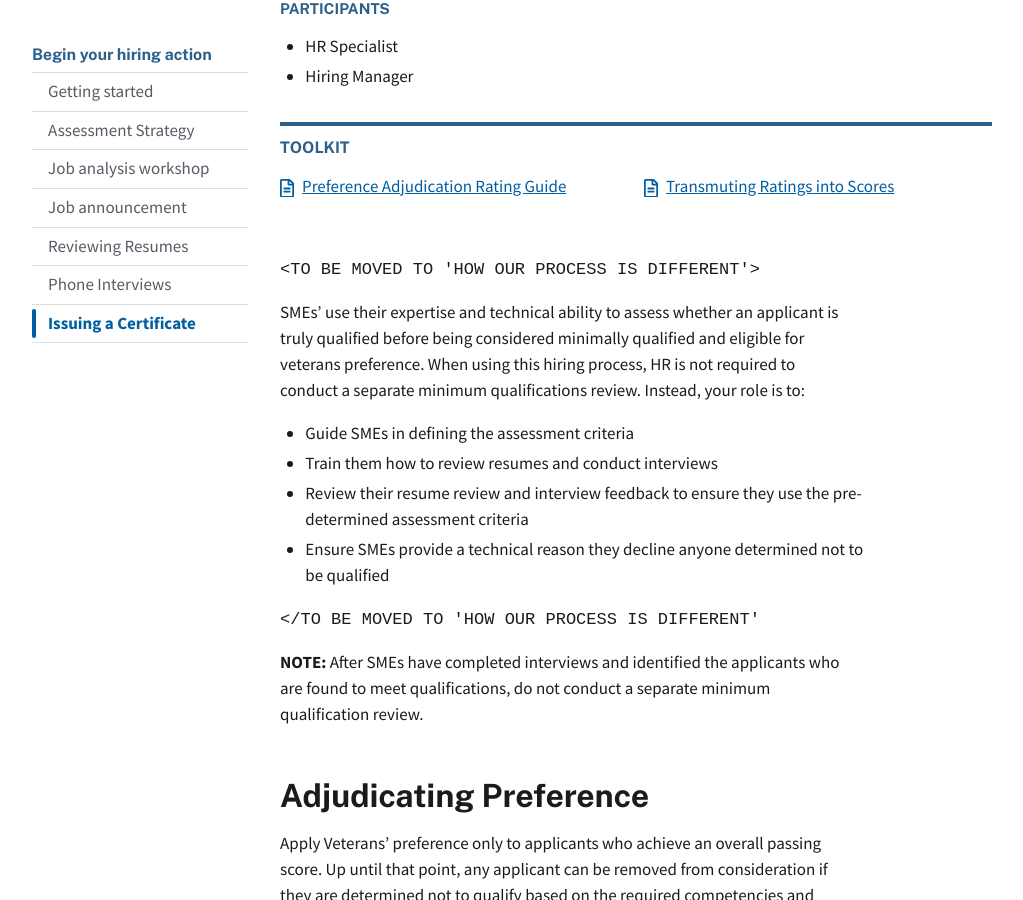
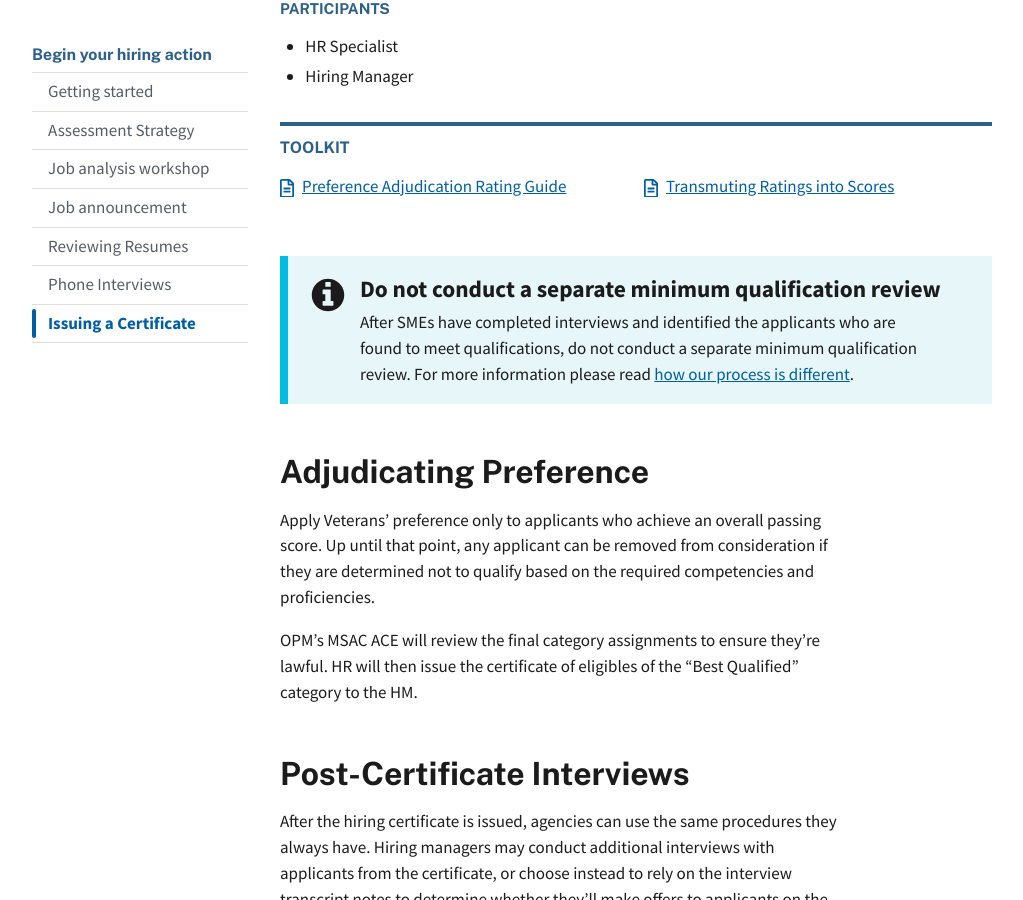
Before and after one commit to usds/SME-QA-Website, a Jekyll site: the page built from pages/phases/certificate.md, in a window 1280 px wide and 900 px high, scrolled down 591 px. Shown: the whole window, without its empty margins (128-1151 px from the left). Built offline with Jekyll 4.4.1, drawn with Linux system fonts in a browser that asks for light colours.

Commit message:
Moves some text to how our process is different. Adds info styling to certificates page.

```diff
--- a/pages/phases/certificate.md
+++ b/pages/phases/certificate.md
@@ -20,18 +20,14 @@ roles: [hr, hiring-mgr]
   {% include toolkit/certificate.html %}
 </div>
 
-`<TO BE MOVED TO 'HOW OUR PROCESS IS DIFFERENT'>`
-
-SMEs' use their expertise and technical ability to assess whether an applicant is truly qualified before being considered minimally qualified and eligible for veterans preference. When using this hiring process, HR is not required to conduct a separate minimum qualifications review. Instead, your role is to:
-
-- Guide SMEs in defining the assessment criteria
-- Train them how to review resumes and conduct interviews
-- Review their resume review and interview feedback to ensure they use the pre-determined assessment criteria
-- Ensure SMEs provide a technical reason they decline anyone determined not to be qualified
-
-`</TO BE MOVED TO 'HOW OUR PROCESS IS DIFFERENT'`
-
-**NOTE:** After SMEs have completed interviews and identified the applicants who are found to meet qualifications, do not conduct a separate minimum qualification review.
+<div class="usa-alert usa-alert--info" >
+  <div class="usa-alert__body">
+    <h3 class="usa-alert__heading">Do not conduct a separate minimum qualification review</h3>
+    <p class="usa-alert__text">
+      After SMEs have completed interviews and identified the applicants who are found to meet qualifications, do not conduct a separate minimum qualification review. For more information please read <a href="{{ site.baseurl }}/about/differences/#sme-assessment">how our process is different</a>.
+    </p>
+  </div>
+</div>
 
 ## Adjudicating Preference
 
```
Also changed, not shown: pages/about/differences.html (+10 -0 lines).
